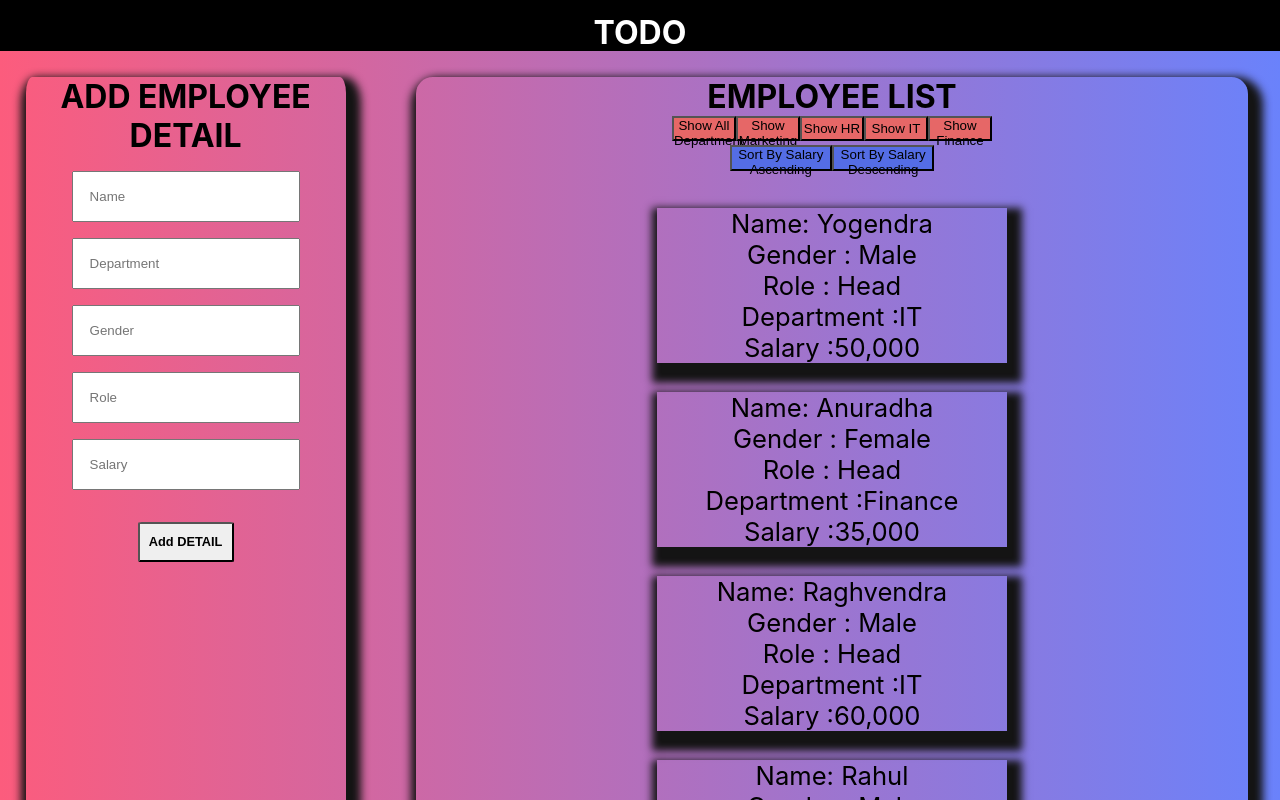
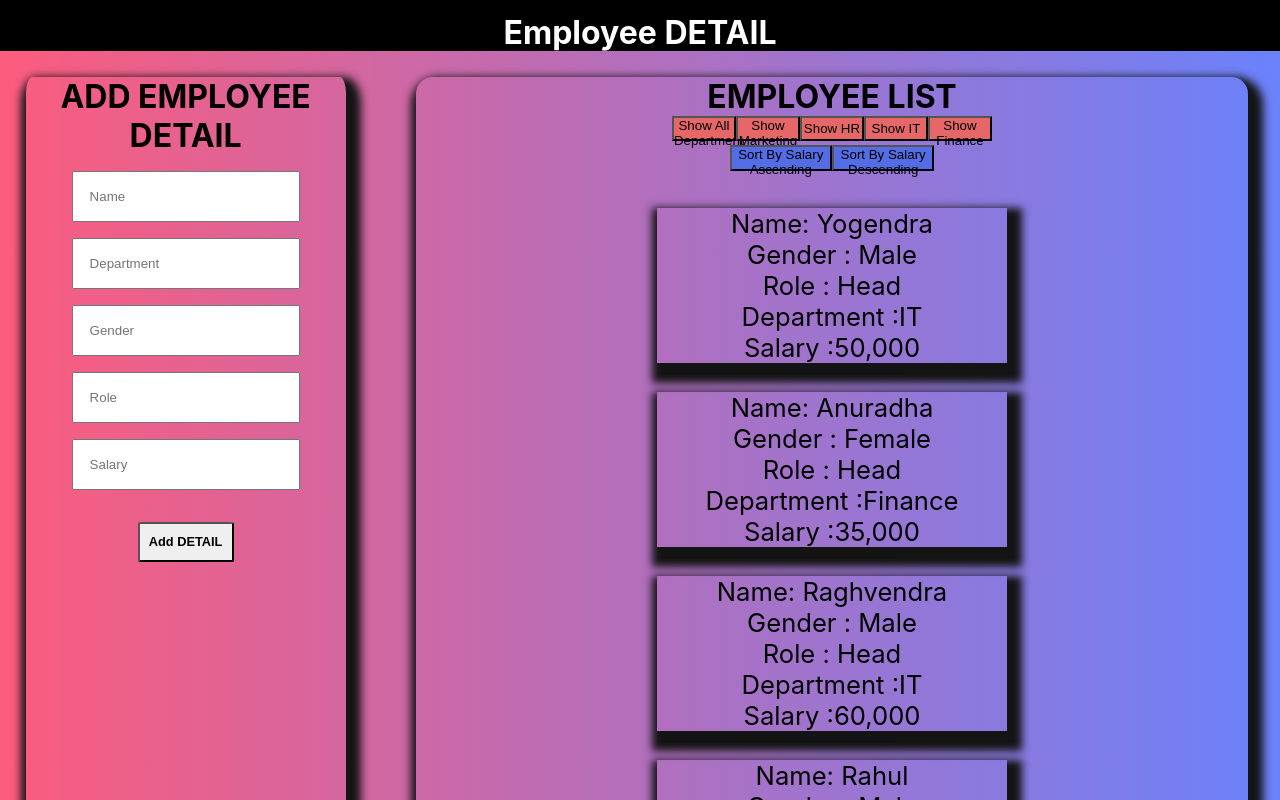
Before and after one commit to YogendraRajpoot/U5-E2, a React (Create React App) app: page / in a window 1280 px wide. Shown: the top 800 px of the page. Built offline with nearby package versions, Linux system fonts and the light colour scheme; data requests are answered from the project's data file.

Commit message:
updated additional css

```diff
--- a/src/App.js
+++ b/src/App.js
@@ -1,10 +1,10 @@
 import './App.css';
-import { Todo } from './component/Todo';
+import { Employee } from './component/Employee';
 
 function App() {
   return (
     <div className="App">
-      <Todo/>
+      <Employee/>
     </div>
   );
 }
--- /dev/null
+++ b/src/component/Employee.jsx
@@ -0,0 +1,21 @@
+import React, { useState } from "react";
+import { EmployeeInput } from "./EmployeeInput";
+import { EmployeeList } from "./EmployeeList";
+import style from "./Employee.module.css"
+
+
+export const Employee = () => {
+  const [data, setData] = useState([]);
+
+  return (
+    <div className={style.container}>
+      <div className={style.nav}>
+        <h1>Employee DETAIL</h1>
+      </div>
+      <div className={style.second}>
+        <EmployeeInput data={data} setData={setData}  />
+        <EmployeeList data={data} />
+      </div>
+    </div>
+  );
+};
--- a/src/component/TodoInput.jsx
+++ b/src/component/EmployeeInput.jsx
@@ -1,7 +1,7 @@
 import React, { useEffect, useState } from "react";
-import style from "./TodoInput.module.css";
+import style from "./EmployeeInput.module.css";
 
-export const TodoInput = ({ data, setData }) => {
+export const EmployeeInput = ({ data, setData }) => {
   const [name, setName] = useState("");
   const [department, setDepartment] = useState("");
   const [gender, setGender] = useState("");
--- a/src/component/TodoList.jsx
+++ b/src/component/EmployeeList.jsx
@@ -1,7 +1,7 @@
 import React from "react";
-import style from "./TodoList.module.css";
+import style from "./EmployeeList.module.css";
 
-export const TodoList = ({ data }) => {
+export const EmployeeList = ({ data }) => {
   return (
     <div className={style.container}>
       <div className={style.top}>
--- a/src/component/Todo.jsx
+++ /dev/null
@@ -1,21 +0,0 @@
-import React, { useState } from "react";
-import { TodoInput } from "./TodoInput";
-import { TodoList } from "./TodoList";
-import style from "./Todo.module.css"
-
-
-export const Todo = () => {
-  const [data, setData] = useState([]);
-
-  return (
-    <div className={style.container}>
-      <div className={style.nav}>
-        <h1>TODO</h1>
-      </div>
-      <div className={style.second}>
-        <TodoInput data={data} setData={setData}  />
-        <TodoList data={data} />
-      </div>
-    </div>
-  );
-};
```
Also changed, not shown: src/component/Employee.module.css (renamed from src/component/Todo.module.css), src/component/EmployeeInput.module.css (renamed from src/component/TodoInput.module.css), src/component/EmployeeList.module.css (renamed from src/component/TodoList.module.css).
